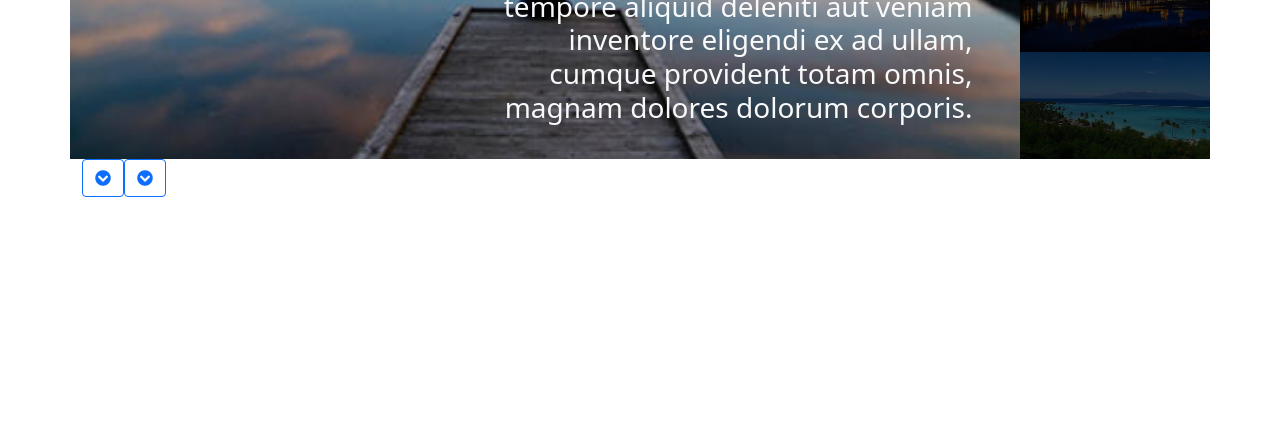
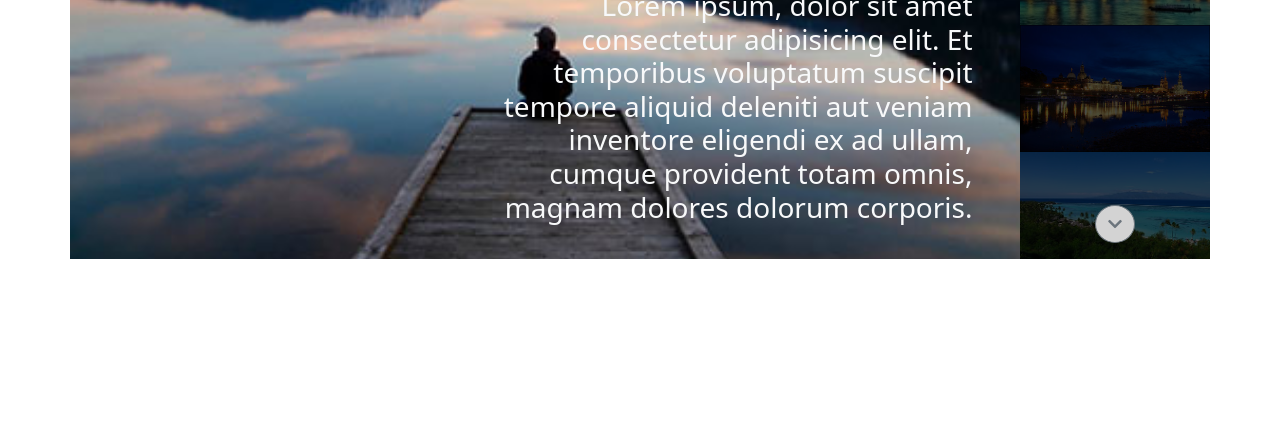
Before and after one commit to mariaacanfora/vue-slider, a plain HTML site: page index.html in a window 1280 px wide. Shown: the part 369-800 px from the top of the page. Drawn offline with nearby package versions, Linux system fonts and the light colour scheme.

Commit message:
Task completed

```diff
--- a/css/style.css
+++ b/css/style.css
@@ -54,3 +54,15 @@
 .little-active{
     filter: brightness(1);
 }
+
+.arrow-container{
+    position: absolute;
+    top: 0;
+    left: 50%;
+    height: 100%;
+    transform: translateX(-50%);
+}
+
+.bg-arrow{
+    background-color: lightgrey;
+}
--- a/index.html
+++ b/index.html
@@ -21,7 +21,7 @@
 <body>
 
     <main id="root">
-        <div class="container">
+        <div class="container" style="margin-top: 100px;">
 
             <div class="row" style="min-height: 500px;">
 
@@ -42,19 +42,22 @@
                     </div>
                 </div>
 
-                <div class="col-2 p-0">
+                <div class="col-2 p-0" style="position: relative;">
                     <img :src="item.image" alt="" class="little-img" v-for="item,i in items" :class="i === currentImg ? 'little-active' : '' ">
 
+                    <div class="d-flex arrow-container flex-column justify-content-between p-3">
+                        <div class="btn btn-outline-secondary rounded-circle bg-arrow" @click="onClickUp()"><i class="fas fa-chevron-up"></i>
+                        </div>
+
+                        <div class="btn btn-outline-secondary rounded-circle bg-arrow" @click="onClickDown()"><i class="fas fa-chevron-down"></i>
+                        </div>
+                    </div>
                 </div>
+
+
             </div>
 
-            <div class="d-flex">
-                <div class="btn btn-outline-primary" @click="onClickUp()"><i class="fas fa-chevron-circle-down"></i>
-                </div>
 
-                <div class="btn btn-outline-primary" @click="onClickDown()"><i class="fas fa-chevron-circle-down"></i>
-                </div>
-            </div>
 
 
 
```
